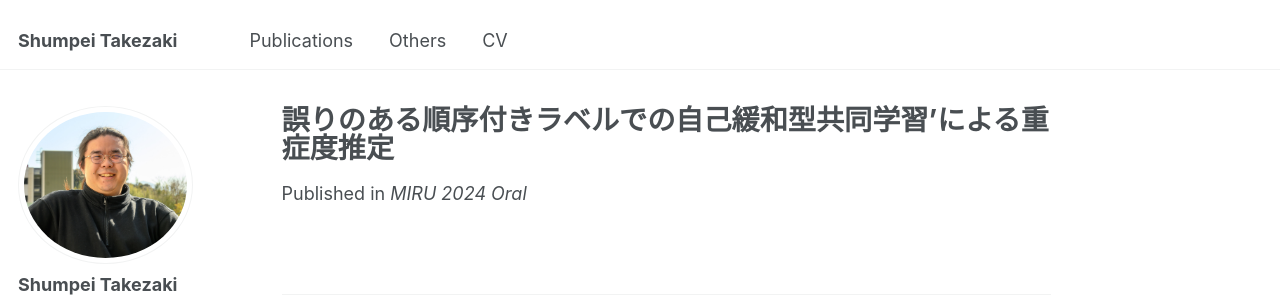
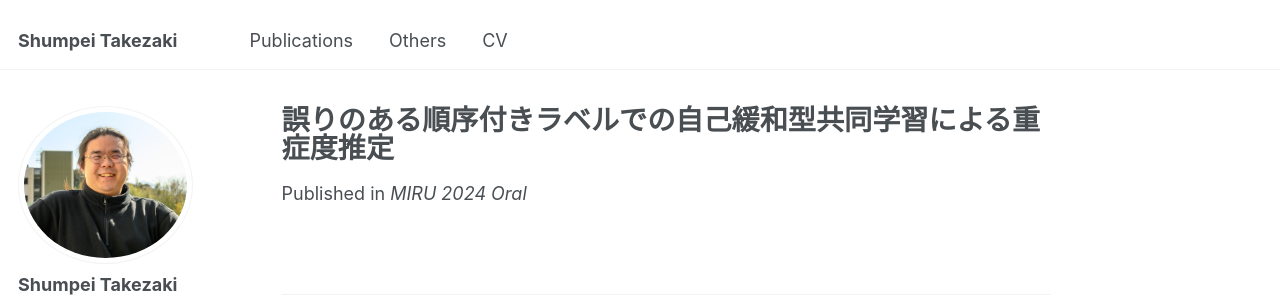
Before and after one commit to shumpei-takezaki/shumpei-takezaki.github.io, a Jekyll site: the page built from _publications/miru2024-1.md, in a window 1280 px wide. Shown: the top 297 px of the page. Built offline with Jekyll 4.4.1, drawn with Linux system fonts in a browser that asks for light colours; some web fonts are replaced.

Commit message:
'update'

```diff
--- a/_publications/miru2024-1.md
+++ b/_publications/miru2024-1.md
@@ -1,5 +1,5 @@
 ---
-title: "誤りのある順序付きラベルでの自己緩和型共同学習'による重症度推定"
+title: "誤りのある順序付きラベルでの自己緩和型共同学習による重症度推定"
 collection: publications
 category: domestic
 permalink: /publication/miru2024-1
```
Also changed, not shown: _publications/imecs2021.md (+1 -1 lines).
